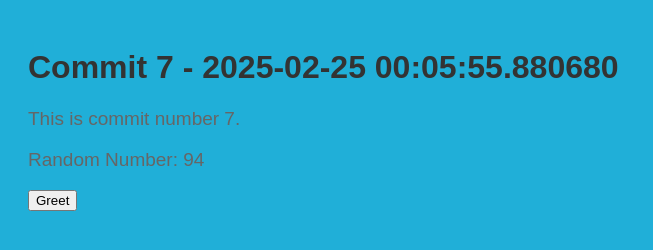
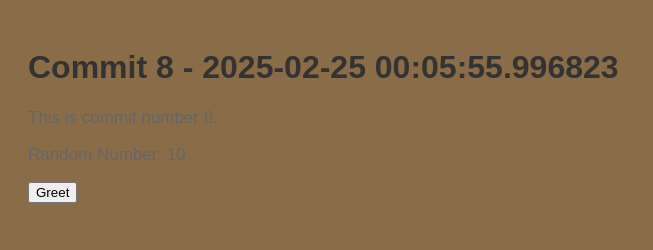
Before and after one commit to polishflits/autogen-repo-20250225000544, a plain HTML site: page index.html in a window 1280 px wide. Shown: the whole page, without its empty margins (0-653 px from the left). Drawn offline with Linux system fonts and the light colour scheme.

Commit message:
📝 Auto commit 8 with HTML, CSS, and JS

```diff
--- a/index.html
+++ b/index.html
@@ -2,13 +2,13 @@
     <!DOCTYPE html>
     <html>
     <head>
-        <title>Commit 7 - 2025-02-25 00:05:55.880680</title>
+        <title>Commit 8 - 2025-02-25 00:05:55.996823</title>
         <link rel="stylesheet" href="style.css">
     </head>
     <body>
-        <h1>Commit 7 - 2025-02-25 00:05:55.880680</h1>
-        <p>This is commit number 7.</p>
-        <p>Random Number: 94</p>
+        <h1>Commit 8 - 2025-02-25 00:05:55.996823</h1>
+        <p>This is commit number 8.</p>
+        <p>Random Number: 10</p>
         <button onclick="greet()">Greet</button>
         <script src="script.js"></script>
     </body>
--- a/script.js
+++ b/script.js
@@ -2,4 +2,4 @@
     function greet() {
         alert('Hello from commit ' + commitNumber + '!');
     }
-    var commitNumber = 7;
+    var commitNumber = 8;
--- a/style.css
+++ b/style.css
@@ -1,7 +1,7 @@
 
     body {
         font-family: Arial, sans-serif;
-        background-color: #20afd8;
+        background-color: #896d49;
         padding: 20px;
     }
     h1 {
@@ -9,5 +9,5 @@
     }
     p {
         color: #666;
-        font-size: 19px;
+        font-size: 17px;
     }
```
